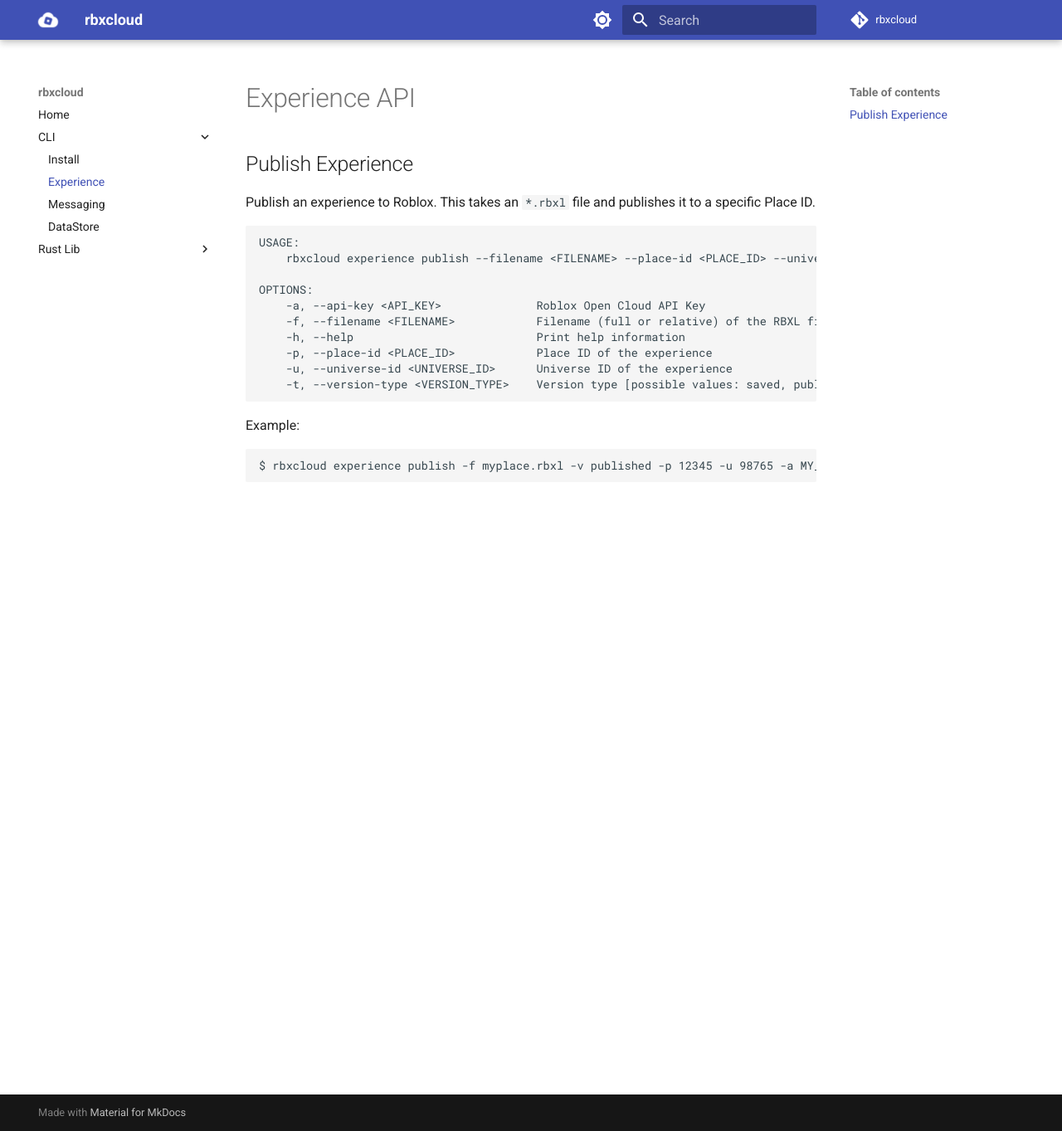
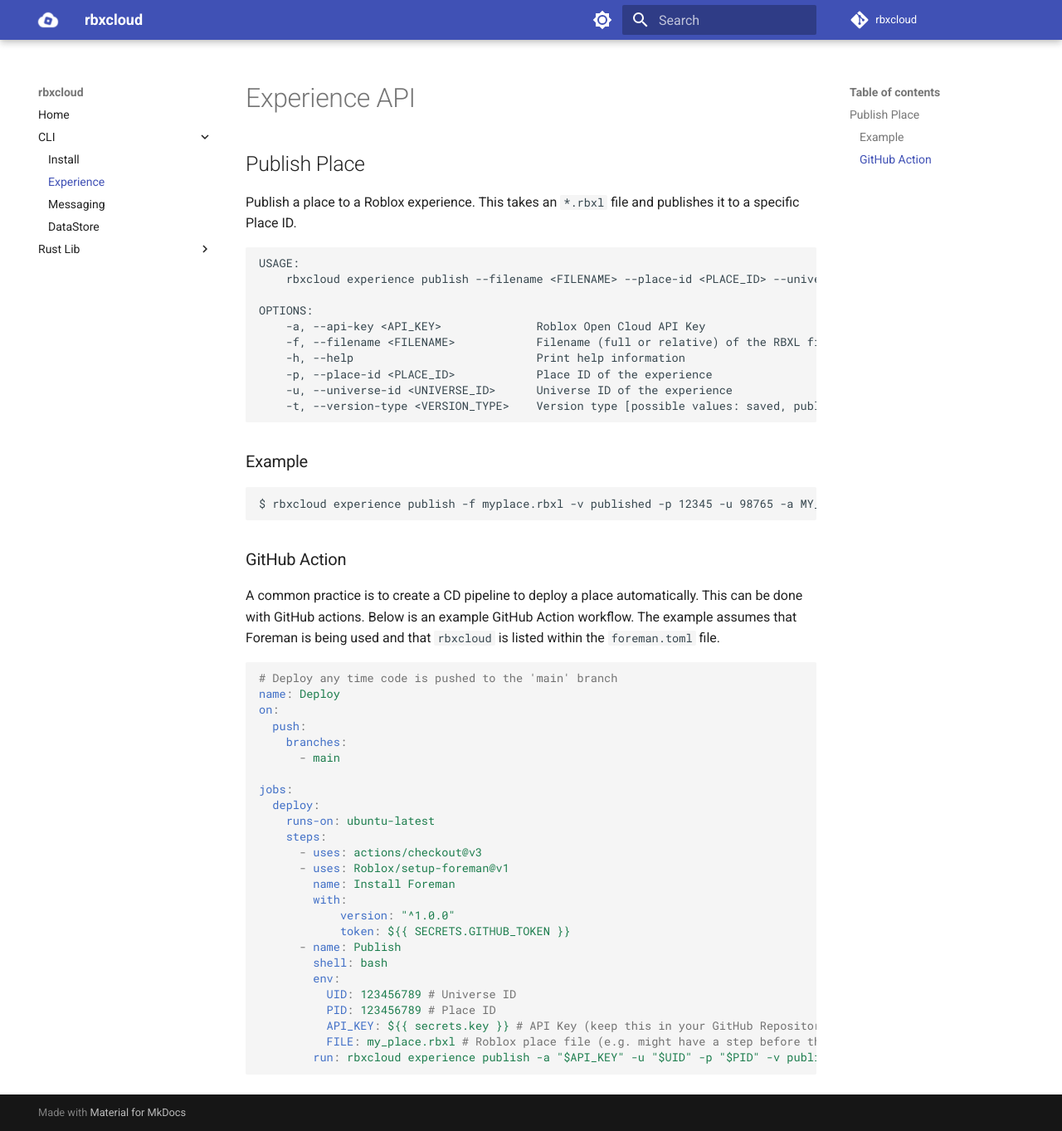
Before and after one commit to Sleitnick/rbxcloud, an MkDocs documentation site: the page built from docs/cli/cli-experience.md, in a window 1280 px wide and 1363 px high. Shown: the whole window at 83% size. Built offline with MkDocs 1.6.1 and Material for MkDocs 9.7.7, drawn with Linux system fonts in a browser that asks for light colours; comment, search, counter and statistics services are not loaded.

Commit message:
Action example

````diff
--- a/docs/cli/cli-experience.md
+++ b/docs/cli/cli-experience.md
@@ -1,7 +1,7 @@
 # Experience API
 
-## Publish Experience
-Publish an experience to Roblox. This takes an `*.rbxl` file and publishes it to a specific Place ID.
+## Publish Place
+Publish a place to a Roblox experience. This takes an `*.rbxl` file and publishes it to a specific Place ID.
 ```
 USAGE:
     rbxcloud experience publish --filename <FILENAME> --place-id <PLACE_ID> --universe-id <UNIVERSE_ID> --version-type <VERSION_TYPE> --api-key <API_KEY>
@@ -15,7 +15,38 @@ OPTIONS:
     -t, --version-type <VERSION_TYPE>    Version type [possible values: saved, published]
 ```
 
-Example:
+### Example
 ```
 $ rbxcloud experience publish -f myplace.rbxl -v published -p 12345 -u 98765 -a MY_KEY
 ```
+
+### GitHub Action
+A common practice is to create a CD pipeline to deploy a place automatically. This can be done with GitHub actions. Below is an example GitHub Action workflow. The example assumes that Foreman is being used and that `rbxcloud` is listed within the `foreman.toml` file.
+
+```yaml
+# Deploy any time code is pushed to the 'main' branch
+name: Deploy
+on:
+  push:
+    branches:
+      - main
+
+jobs:
+  deploy:
+    runs-on: ubuntu-latest
+    steps:
+      - uses: actions/checkout@v3
+      - uses: Roblox/setup-foreman@v1
+        name: Install Foreman
+        with:
+            version: "^1.0.0"
+            token: ${{ SECRETS.GITHUB_TOKEN }}
+      - name: Publish
+        shell: bash
+        env:
+          UID: 123456789 # Universe ID
+          PID: 123456789 # Place ID
+          API_KEY: ${{ secrets.key }} # API Key (keep this in your GitHub Repository Secrets)
+          FILE: my_place.rbxl # Roblox place file (e.g. might have a step before this to build the file with Rojo)
+        run: rbxcloud experience publish -a "$API_KEY" -u "$UID" -p "$PID" -v published -f "$FILE"
+```
````
